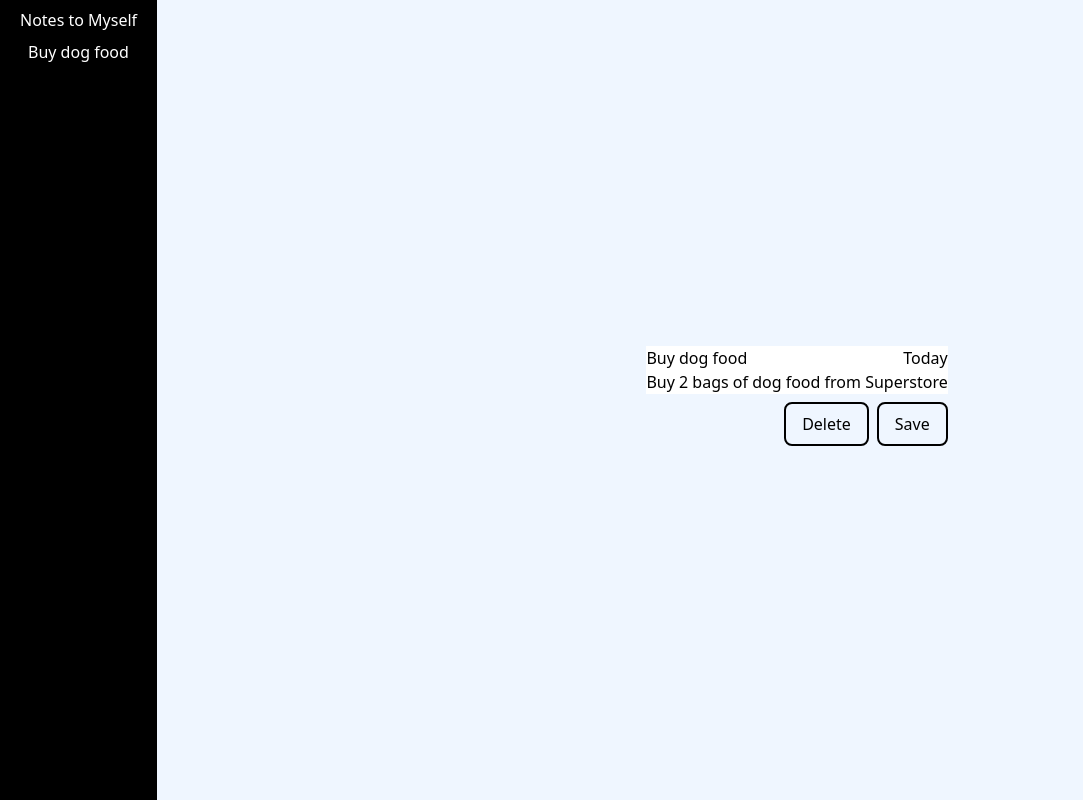
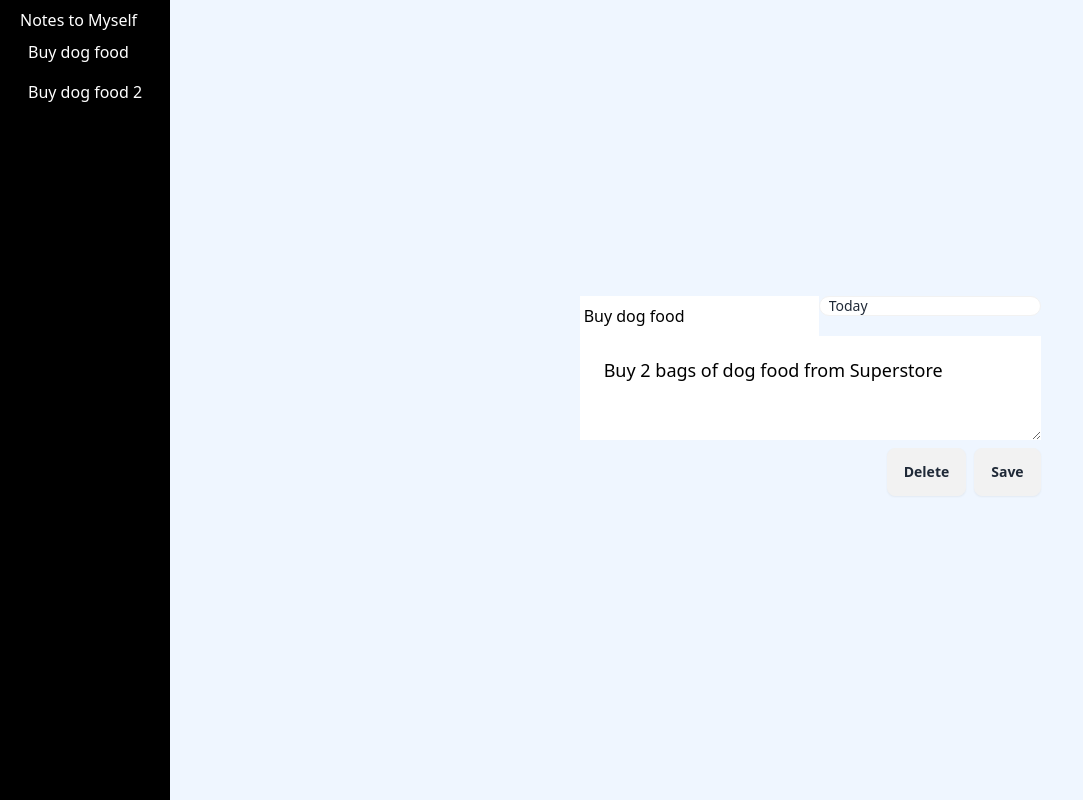
Before and after one commit to johnd959/NotesToMyself, a Next.js app: page / in a window 1280 px wide. Shown: the top 800 px of the page, without its empty margins (0-1083 px from the left). Built offline with nearby package versions, Linux system fonts and the light colour scheme.

Commit message:
Added some rudimentary front-end functionality

```diff
--- a/app/components/Notes/Notestab.tsx
+++ b/app/components/Notes/Notestab.tsx
@@ -2,13 +2,14 @@ import React from 'react';
 import { Note } from '@/app/Types/Note';
 
 type Props = {
-    note : Note
+    note : Note,
+    onSetViewedNote : Function
 }
 
-function Notestab (props : Props) {
+function Notestab ({note, onSetViewedNote} : Props) {
     return (
         <div className="p-2 hover:bg-white max-w-fit">
-            <h2 className="text-white">{props.note.title}</h2>
+            <h2 className="text-white" onClick={() => onSetViewedNote(note)}>{note.title}</h2>
         </div>
     );
 }
--- a/app/components/Sidebar.tsx
+++ /dev/null
@@ -1,25 +0,0 @@
-import React from 'react';
-import TabList from './UI/TabList';
-import { Note } from '../Types/Note';
-
-
-
-const notes : Note[] = [
-    {
-        id: "1234",
-        title: "Buy dog food",
-        content: "Buy 2 bags of dog food from Superstore",
-        date: "Today"
-    }
-]
-
-function Sidebar({props} : any) {
-    return (
-        <div className='max-h-screen bg-black px-5 py-2 min-w-fit'>
-            <h1 className="text-white">Notes to Myself</h1>
-            <TabList notes={notes}></TabList>
-        </div>
-    );
-}
-
-export default Sidebar;
--- a/app/components/UI/Button.tsx
+++ b/app/components/UI/Button.tsx
@@ -6,7 +6,7 @@ type Props = {
 };
 
 function Button(props: Props) {
-  return <button className="py-2 px-4 border-black border-2 rounded-lg" onClick={() => props.func()}>{props.title}</button>;
+  return <button className="btn" onClick={() => props.func()}>{props.title}</button>;
 }
 
 export default Button;
--- a/app/components/UI/NoteViewer.tsx
+++ b/app/components/UI/NoteViewer.tsx
@@ -1,26 +1,78 @@
 "use client";
 
+import { useState, useEffect, TextareaHTMLAttributes } from "react";
 import React from "react";
 import { Note } from "@/app/Types/Note";
 import Button from "./Button";
 
 type Props = {
   note: Note;
+  handleAddNote : Function,
+
 };
 
-function NoteViewer(props: Props) {
+function NoteViewer({note, handleAddNote}: Props) {
+
+    const [title, setTitle] = useState("New Note")
+    const [content , setContent] = useState("Type Here");
+    const [date, setDate] = useState(`${new Date().getDate()}`);
+
+
+    if(note){
+        useEffect(
+            () => {setContent(note.content); setDate(note.date); setTitle(note.title);},
+            [note]
+        )
+    }
+
+    function handleContentChange(event : React.FormEvent<HTMLTextAreaElement>)
+    {
+        setContent(event.currentTarget.value);
+    }
+    function handleTitleChange(event: React.FormEvent<HTMLInputElement>)
+    {
+        setTitle(event.currentTarget.value);
+    }
+    function handleDateChange(event: React.FormEvent<HTMLInputElement>)
+    {
+        setDate(event.currentTarget.value);
+    }
+
+    function save()
+    {
+        if(note)
+        {
+            note.title = title;
+            note.content = content;
+            note.date = date;
+        }
+        else
+        {
+            handleAddNote(
+                {
+                    id: "",
+                    title: title,
+                    content: content,
+                    date: date,
+                }
+            )
+        }
+    }
+
+
+
   return (
     <div>
-      <div className="flex flex-col bg-white">
+      <div className="flex flex-col">
         <div className="flex flex-row justify-between">
-          <h2>{props.note.title}</h2>
-          <h2>{props.note.date}</h2>
+          <input className="label" value={title} onChange={(e) => handleTitleChange(e)}></input>
+          <input className="badge" value={date} onChange={(e) => handleDateChange(e)}></input>
         </div>
-        <p>{props.note.content}</p>
+       <textarea className="textarea-lg" placeholder="New Note" onChange={(e) => handleContentChange(e)} value={content}></textarea>
       </div>
       <div className="py-2 flex flex-row justify-end gap-2">
         <Button title="Delete" func={() => alert("Notes deleted")}></Button>
-        <Button title="Save" func={() => alert("Hello")}></Button>
+        <Button title="Save" func={save}></Button>
       </div>
     </div>
   );
--- /dev/null
+++ b/app/components/UI/Sidebar.tsx
@@ -0,0 +1,22 @@
+import React from 'react';
+import TabList from './TabList';
+import { Note } from '../../Types/Note';
+import RootLayout from '@/app/layout';
+
+
+type Props = {
+    notes : Note[],
+    handleSetViewedNote : Function,
+
+}
+
+function Sidebar ({notes, handleSetViewedNote}: Props) {
+    return (
+        <aside className='max-h-screen bg-black px-5 py-2 min-w-fit'>
+            <h1 className="text-white">Notes to Myself</h1>
+            <TabList handleSetViewedNote={handleSetViewedNote} notes={notes}></TabList>
+        </aside>
+    );
+}
+
+export default Sidebar;
--- a/app/components/UI/TabList.tsx
+++ b/app/components/UI/TabList.tsx
@@ -4,12 +4,13 @@ import Notestab from '../Notes/Notestab';
 
 type Props = {
     notes: Note[]
+    handleSetViewedNote : Function
 }
 
-function TabList(props : Props) {
+function TabList({notes, handleSetViewedNote} : Props) {
     return (
         <div className='flex flex-col'>
-            {props.notes.map((Note) => <Notestab note={Note} key={Note.id}></Notestab>)}
+            {notes.length > 0? notes.map((Note) => <Notestab note={Note} onSetViewedNote={handleSetViewedNote} key={Note.id}></Notestab>) : <h2>Add a note</h2>}
         </div>
     );
 }
--- a/app/layout.tsx
+++ b/app/layout.tsx
@@ -1,7 +1,7 @@
 import type { Metadata } from 'next'
 import { Inter } from 'next/font/google'
 import './globals.css'
-import Sidebar from './components/Sidebar'
+import Sidebar from './components/UI/Sidebar';
 
 const inter = Inter({ subsets: ['latin'] })
 
@@ -17,8 +17,7 @@ export default function RootLayout({
 }) {
   return (
     <html lang="en" >
-      <body className='flex flex-row'>
-        <Sidebar></Sidebar>
+      <body>
         {children}
         </body>
     </html>
--- a/app/page.tsx
+++ b/app/page.tsx
@@ -1,22 +1,52 @@
-import Image from 'next/image'
-import NoteViewer from './components/UI/NoteViewer'
-import { Note } from './Types/Note'
+"use client";
+
+import Image from "next/image";
+import NoteViewer from "./components/UI/NoteViewer";
+import { Note } from "./Types/Note";
+import { useState } from "react";
+import Sidebar from "./components/UI/Sidebar";
 
 export default function Home() {
 
-  const notes : Note[] = [
-    {
+  const [notes, setNotes] = useState(
+    [
+      {
         id: "1234",
         title: "Buy dog food",
         content: "Buy 2 bags of dog food from Superstore",
-        date: "Today"
-    }
-]
+        date: "Today",
+      },
+      {
+        id: "1235",
+        title: "Buy dog food 2",
+        content: "Buy 3 bags of dog food from Superstore",
+        date: "Today",
+      },
+    ]
+  )
+  const [viewedNote, setViewedNote] = useState(notes[0]);
+
+  function handleSetViewedNote(note: Note)
+  {
+    console.log('running');
+    setViewedNote(note);
+  }
+
+  function handleAddNote(note : Note)
+  {
+    setNotes([...notes, note]);
+  }
+
+
+
 
 
   return (
-    <main className="flex min-h-screen min-w-full flex-col justify-center items-center bg-blue-50">
-      <NoteViewer note={notes[0]}></NoteViewer>
+    <main className="flex flex-row">
+      <Sidebar notes={notes} handleSetViewedNote={handleSetViewedNote}></Sidebar>
+      <section className="flex min-h-screen min-w-full flex-col justify-center items-center bg-blue-50">
+        <NoteViewer note={viewedNote} handleAddNote={handleAddNote}></NoteViewer>
+      </section>
     </main>
-  )
+  );
 }
--- a/tailwind.config.ts
+++ b/tailwind.config.ts
@@ -15,6 +15,6 @@ const config: Config = {
       },
     },
   },
-  plugins: [],
+  plugins: [require("daisyui")],
 }
 export default config
```
Also changed, not shown: package.json (+6 -5 lines), 1 other file (tests, documents, lock files or other folders).
